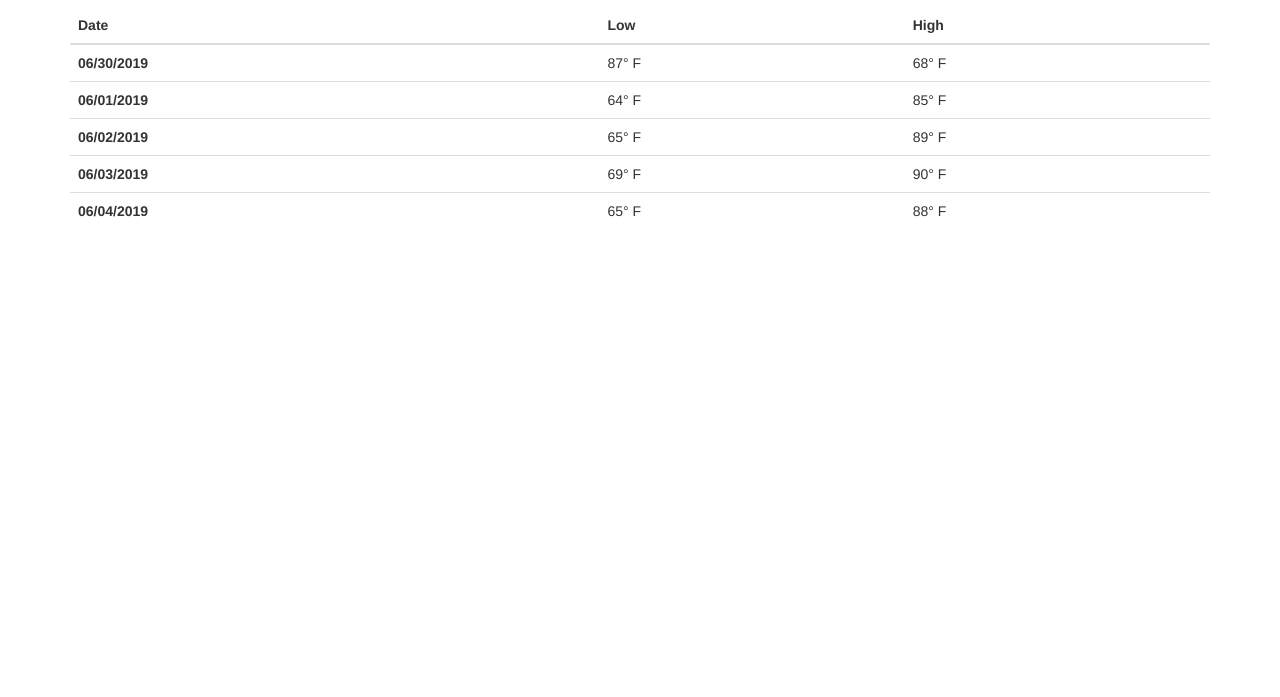
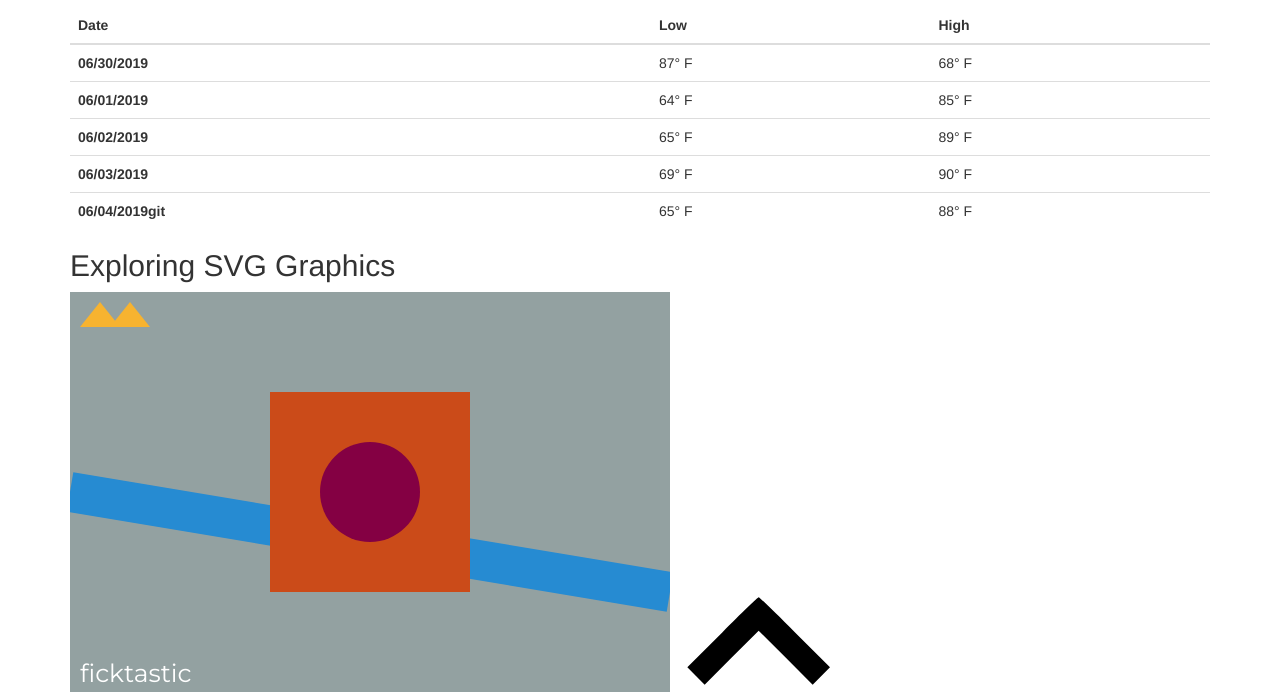
Before and after one commit to bnkfick/D3-Bar-Chart, a website: page builds/d3/index.html in a window 1280 px wide. Shown: the part 462-1159 px from the top of the page. Before the commit the page ends 800 px from the top, so only its background shows below. Drawn offline with Linux system fonts and the light colour scheme.

Commit message:
played with svg to shapes, text etc.

```diff
--- a/builds/d3/index.html
+++ b/builds/d3/index.html
@@ -1,26 +1,26 @@
 <!DOCTYPE html>
 <html lang="en">
   <head>
-    <meta charset="utf-8">
-    <meta http-equiv="X-UA-Compatible" content="IE=edge">
-    <meta name="viewport" content="width=device-width, initial-scale=1">
+    <meta charset="utf-8" />
+    <meta http-equiv="X-UA-Compatible" content="IE=edge" />
+    <meta name="viewport" content="width=device-width, initial-scale=1" />
     <title>D3 Temperature Graph</title>
     <link rel="shortcut icon" type="image/png" href="./img/favicon.png" />
-    <link href="https://fonts.googleapis.com/css?family=Montserrat:200,400,900" rel="stylesheet">
-    <link href="css/bootstrap.min.css" rel="stylesheet">
-    <link href="css/styles.css" rel="stylesheet">
+    <link
+      href="https://fonts.googleapis.com/css?family=Montserrat:200,400,900"
+      rel="stylesheet"
+    />
+    <link href="css/bootstrap.min.css" rel="stylesheet" />
+    <link href="css/styles.css" rel="stylesheet" />
   </head>
   <body>
     <header>
-
       <div class="container brand">
         <h1><a href="#">barbara fick.</a></h1>
       </div>
-
     </header>
 
     <div class="container">
-
       <h2>Weather Forecast: <span class="small">Orlando</span></h2>
       <table class="table table table-hover">
         <thead>
@@ -30,16 +30,14 @@
             <th scope="col" class="head-temp-high">High</th>
           </tr>
         </thead>
-      <tbody>
-      </tbody>
+        <tbody></tbody>
       </table>
 
       <div id="viz"></div>
-
-  </div><!-- container -->
+    </div>
+    <!-- container -->
 
     <div class="container">
-
       <h2>Weather Forecast: <span class="small">Denver</span></h2>
       <table class="table table table-hover">
         <thead>
@@ -52,35 +50,116 @@
         <tbody>
           <tr class="day">
             <th scope="row" class="day-date">06/30/2019</th>
-            <td class="day-low"><span class="temp">87</span>&deg; <span class="notation">F</span></td>
-            <td class="day-high"><span class="temp">68</span>&deg; <span class="notation">F</span></td>
+            <td class="day-low">
+              <span class="temp">87</span>&deg; <span class="notation">F</span>
+            </td>
+            <td class="day-high">
+              <span class="temp">68</span>&deg; <span class="notation">F</span>
+            </td>
           </tr>
           <tr class="day">
             <th scope="row" class="day-date">06/01/2019</th>
-            <td class="day-low"><span class="temp">64</span>&deg; <span class="notation">F</span></td>
-            <td class="day-high"><span class="temp">85</span>&deg; <span class="notation">F</span></td>
+            <td class="day-low">
+              <span class="temp">64</span>&deg; <span class="notation">F</span>
+            </td>
+            <td class="day-high">
+              <span class="temp">85</span>&deg; <span class="notation">F</span>
+            </td>
           </tr>
           <tr class="day">
-            <th scope="row"class="day-date">06/02/2019</th>
-            <td class="day-low"><span class="temp">65</span>&deg; <span class="notation">F</span></td>
-            <td class="day-high"><span class="temp">89</span>&deg; <span class="notation">F</span></td>
+            <th scope="row" class="day-date">06/02/2019</th>
+            <td class="day-low">
+              <span class="temp">65</span>&deg; <span class="notation">F</span>
+            </td>
+            <td class="day-high">
+              <span class="temp">89</span>&deg; <span class="notation">F</span>
+            </td>
           </tr>
           <tr class="day">
-            <th scope="row"class="day-date">06/03/2019</th>
-            <td class="day-low"><span class="temp">69</span>&deg; <span class="notation">F</span></td>
-            <td class="day-high"><span class="temp">90</span>&deg; <span class="notation">F</span></td>
+            <th scope="row" class="day-date">06/03/2019</th>
+            <td class="day-low">
+              <span class="temp">69</span>&deg; <span class="notation">F</span>
+            </td>
+            <td class="day-high">
+              <span class="temp">90</span>&deg; <span class="notation">F</span>
+            </td>
           </tr>
           <tr class="day">
-            <th scope="row"class="day-date">06/04/2019</th>
-            <td class="day-low"><span class="temp">65</span>&deg; <span class="notation">F</span></td>
-            <td class="day-high"><span class="temp">88</span>&deg; <span class="notation">F</span></td>
+            <th scope="row" class="day-date">06/04/2019git</th>
+            <td class="day-low">
+              <span class="temp">65</span>&deg; <span class="notation">F</span>
+            </td>
+            <td class="day-high">
+              <span class="temp">88</span>&deg; <span class="notation">F</span>
+            </td>
           </tr>
         </tbody>
       </table>
 
       <div id="viz"></div>
 
-    </div><!-- container -->
+      <h2>Exploring SVG Graphics</h2>
+
+      <div id="viz">
+        <svg width="600" height="400" style="background: #93A1A1">
+          <line
+            x1="0"
+            y1="200"
+            x2="600"
+            y2="300"
+            style="stroke: #268BD2; stroke-width: 40px"
+          />
+
+          <rect
+            x="200"
+            y="100"
+            width="200"
+            height="200"
+            style="fill: #CB4B19;"
+          />
+
+          <circle cx="300" cy="200" r="50" style="fill: #840043" />
+
+          <text
+            x="10"
+            y="390"
+            font-family="Montserrat"
+            font-size="25"
+            fill="white"
+          >
+            ficktastic
+          </text>
+
+          <g id="triangle">
+            <polyline points="10 35, 30 10, 50 35" style="fill: #F7B330" />
+          </g>
+
+          <use xlink:href="#triangle" x="30" y="0" />
+        </svg>
+
+        <svg
+          version="1.0"
+          xmlns="http://www.w3.org/2000/svg"
+          width="126.000000pt"
+          height="81.000000pt"
+          viewBox="0 0 126.000000 81.000000"
+          preserveAspectRatio="xMidYMid meet"
+        >
+          <g
+            transform="translate(0.000000,81.000000) scale(0.100000,-0.100000)"
+            fill="#000000"
+            stroke="none"
+          >
+            <path
+              d="M362 447 l-262 -262 65 -65 65 -65 203 203 202 202 202 -202 203
+-203 65 65 65 65 -262 262 c-145 145 -267 263 -273 263 -6 0 -128 -118 -273
+-263z"
+            />
+          </g>
+        </svg>
+      </div>
+    </div>
+    <!-- container -->
     <script src="js/libraries/jquery/jquery.min.js"></script>
     <script src="js/libraries/bootstrap/bootstrap.min.js"></script>
     <script src="js/libraries/d3/d3.min.js"></script>
```
Lines whose indentation alone changed are shown as unchanged.
